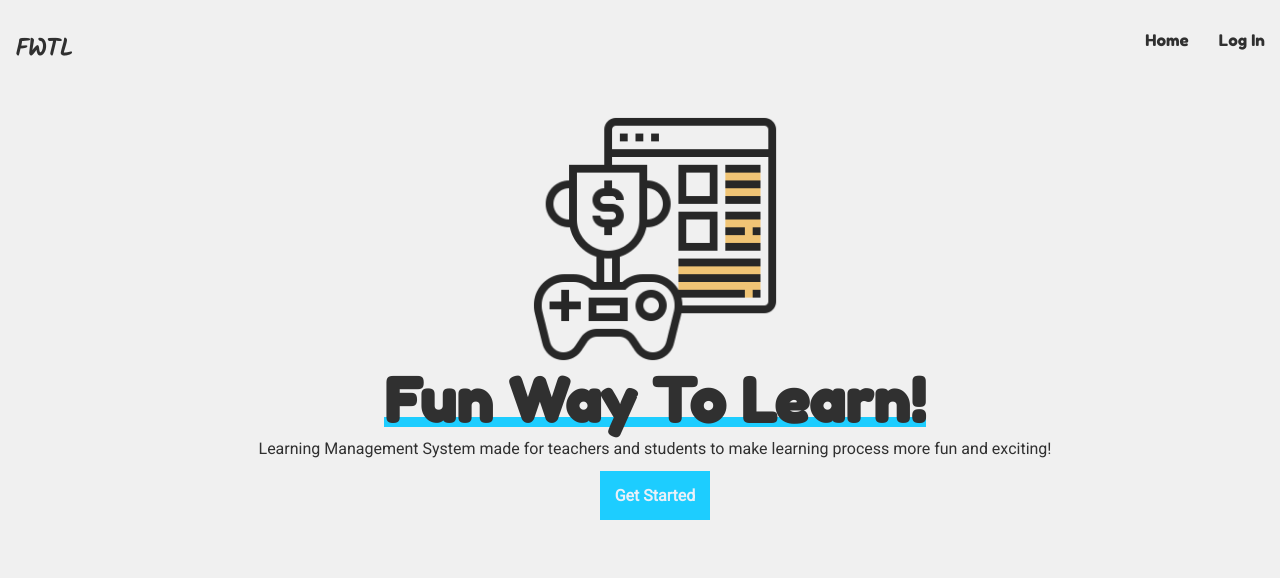
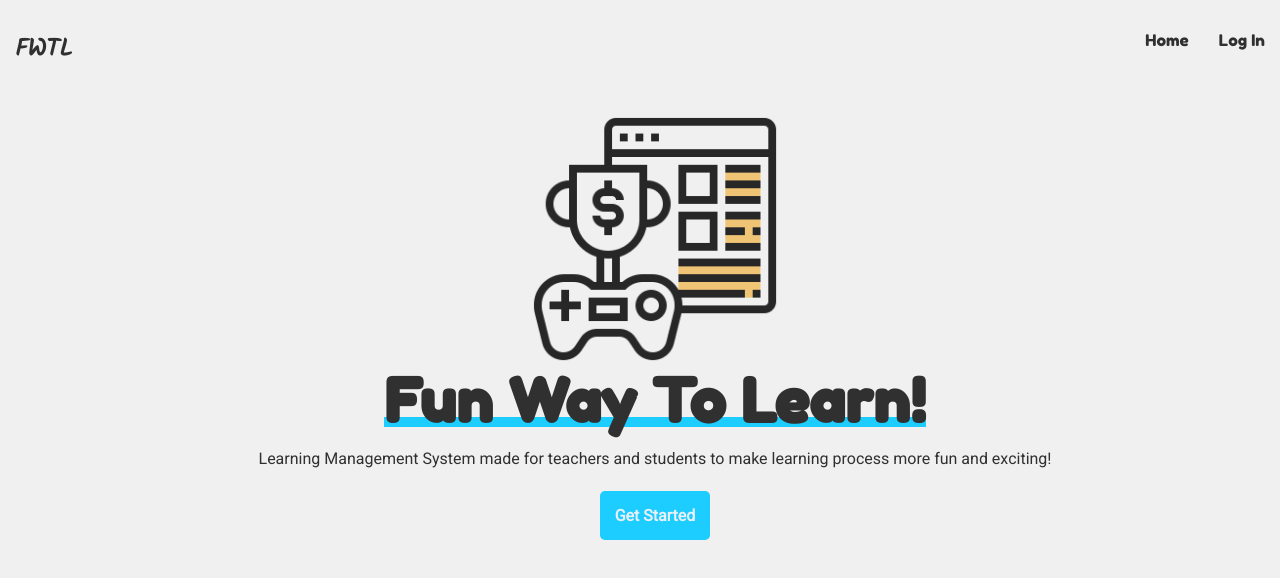
Before and after one commit to ichsanseanaldi/lms-app-react, a React (Create React App) app: page / in a window 1280 px wide. Shown: the top 578 px of the page. Built offline with nearby package versions, Linux system fonts and the light colour scheme.

Commit message:
border-radius change

```diff
--- a/src/components/LandingPage.js
+++ b/src/components/LandingPage.js
@@ -25,7 +25,7 @@ export const LandingPage = () => {
                 <div className='flex-only flex-2 flex-column flex-center landing-desc'>
 
                     <StyledHeading backgroundcolor={primary} landing>Fun Way To Learn!</StyledHeading>
-                    <p>Learning Management System made for teachers and students to make learning process more fun and exciting!</p>
+                    <p className='p-10-all'>Learning Management System made for teachers and students to make learning process more fun and exciting!</p>
                     <StyledButton
                         as={Link}
                         to={'/login'}
--- a/src/components/Login.js
+++ b/src/components/Login.js
@@ -98,7 +98,7 @@ export const Login = () => {
                 }
             </StyledWrapper>
             <div className='m-t-20 c-grey'>
-                <p>trial acc - id &amp; password : test123</p>
+                <p>trial acc : test123</p>
             </div>
         </StyledContainer>
     )
--- a/src/style/components/StyledButton.js
+++ b/src/style/components/StyledButton.js
@@ -5,7 +5,7 @@ export const StyledButton = styled.button`
 
     padding: 15px;
     margin: 10px 0;
-    /* border-radius:5px; */
+    border-radius:5px;
     font-weight:700;
     font-family:'Roboto', sans-serif;
 
--- a/src/style/components/StyledInput.js
+++ b/src/style/components/StyledInput.js
@@ -3,7 +3,7 @@ import styled from 'styled-components';
 export const StyledInput = styled.input`
 
     border:${props => props.border ? '1px solid #d9d9d9' : 'none'};
-    /* border-radius:5px; */
+    border-radius:5px;
     padding:10px 15px;
     margin:5px 0 ;
     width:100% ;
--- a/src/style/components/StyledSelect.js
+++ b/src/style/components/StyledSelect.js
@@ -6,7 +6,7 @@ export const StyledSelect = styled.select`
     border: 1px solid #D9D9D9;
     background-color:white ;
     width:100%;
-    /* border-radius:10px; */
+    border-radius:10px;
     font-family:inherit ;
     margin: 10px 5px 5px ;
 
--- a/src/style/components/StyledTextarea.js
+++ b/src/style/components/StyledTextarea.js
@@ -3,7 +3,7 @@ import styled from 'styled-components';
 export const StyledTextArea = styled.textarea`
 
     border:1px solid #D9D9D9;
-    /* border-radius:5px; */
+    border-radius:5px;
     padding:10px 15px;
     margin:5px 0 ;
     width:100% ;
--- a/src/style/index.css
+++ b/src/style/index.css
@@ -248,10 +248,10 @@
 .bordered{
     border:1px solid #d7d7d7;
 }
-/*
+
 .border-round{
-    border-radius: 10px;
-} */
+    border-radius: 5px;
+}
 
 .relative{
     position: relative;
@@ -341,7 +341,7 @@
 .btn-toggle{
     display: none;
     background-color: #fff;
-    /* border-radius: 0 0 10px 0; */
+    border-radius: 0 0 10px 0;
     padding:10px;
 }
 
@@ -351,7 +351,7 @@
     margin: 10px 0 0;
     height: 3px;
     background-color: #202020;
-    /* border-radius: 5px; */
+    border-radius: 5px;
     transform-origin: left ;
     transition: 0.4s cubic-bezier(0, 0.7, 0.4, 1);
 
```
